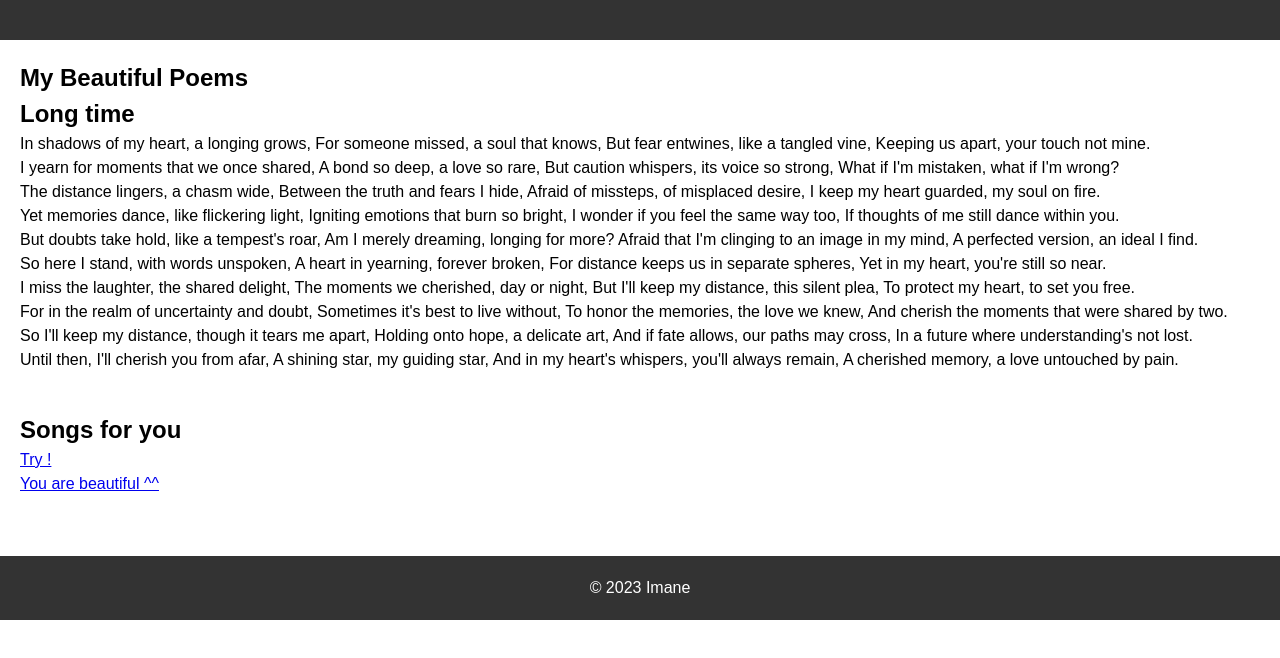
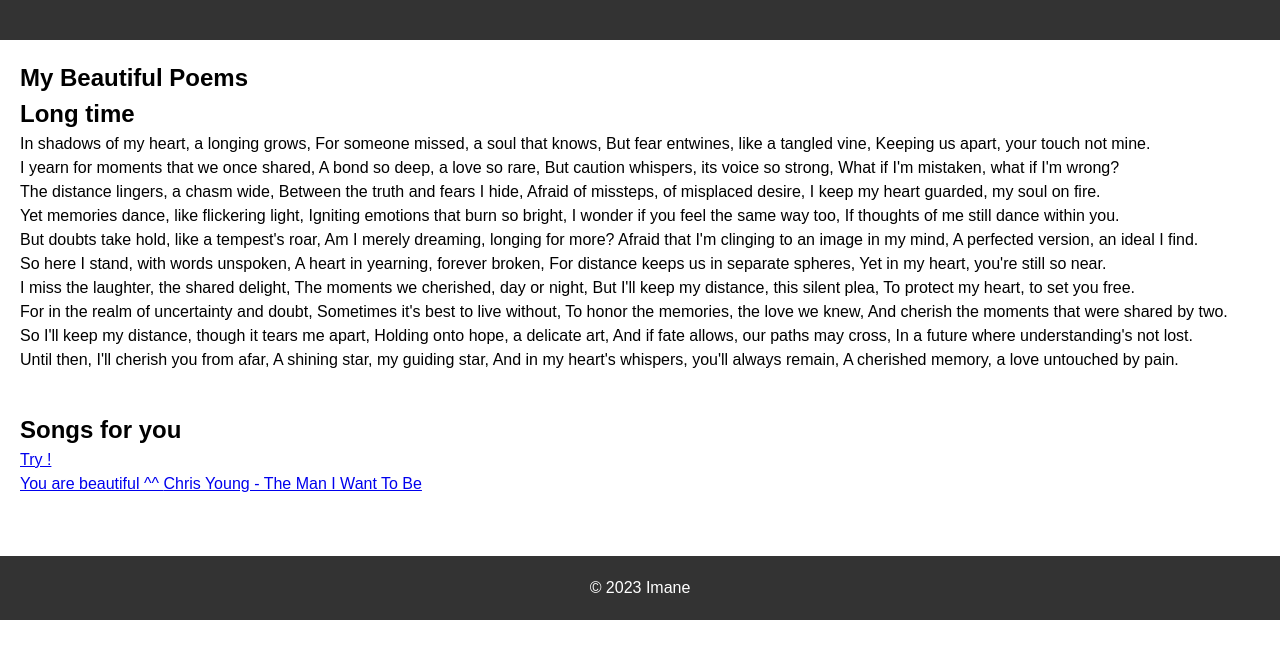
Before and after one commit to imandsw/stars, a plain HTML site: page index.html in a window 1280 px wide. Drawn offline with Linux system fonts and the light colour scheme.

Commit message:
Update index.html

```diff
--- a/index.html
+++ b/index.html
@@ -81,6 +81,7 @@ A cherished memory, a love untouched by pain.
 
         <div><a href="https://www.youtube.com/watch?v=BDURInx_GUk"> Try ! </a></div>
         <a href="https://www.youtube.com/watch?v=s_DukurFp6E"> You are beautiful ^^ </a>
+        <a href="https://www.youtube.com/watch?v=fWcs1GmJRQs"> Chris Young - The Man I Want To Be </a>
       </div>
 
     </section>
```
